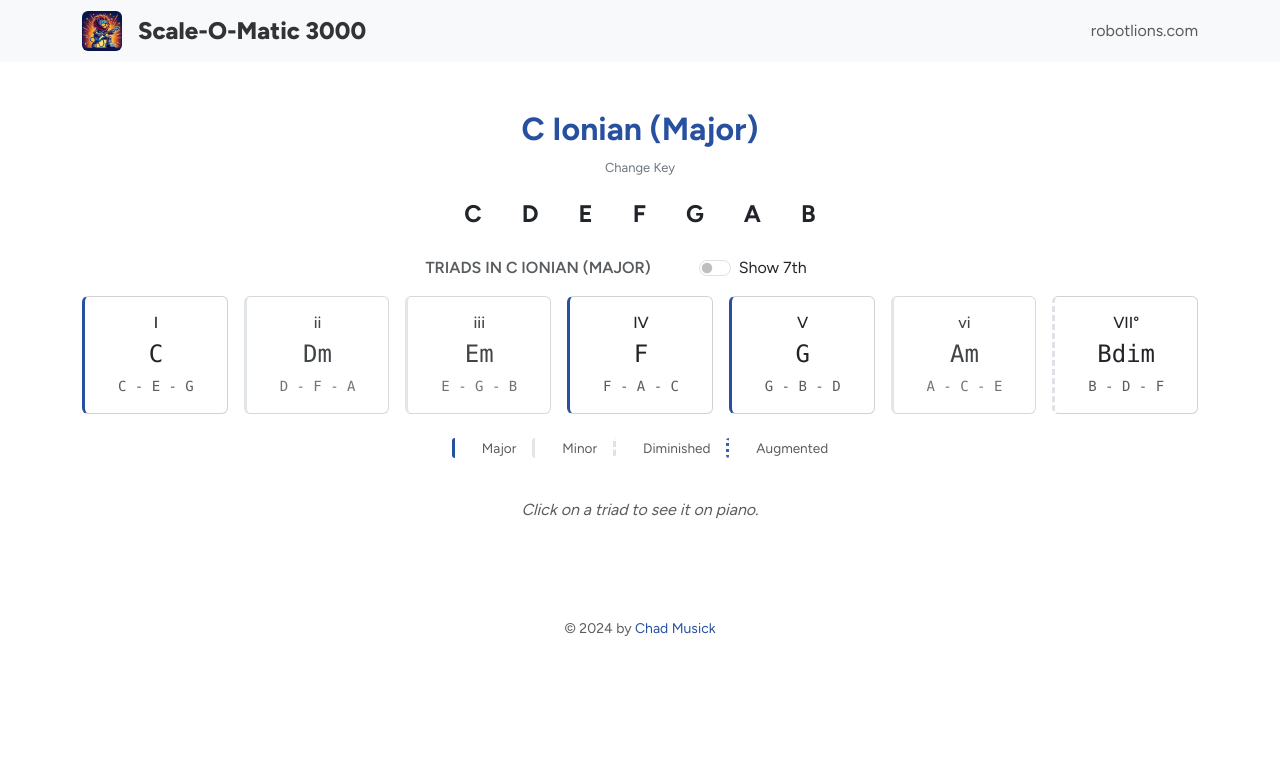
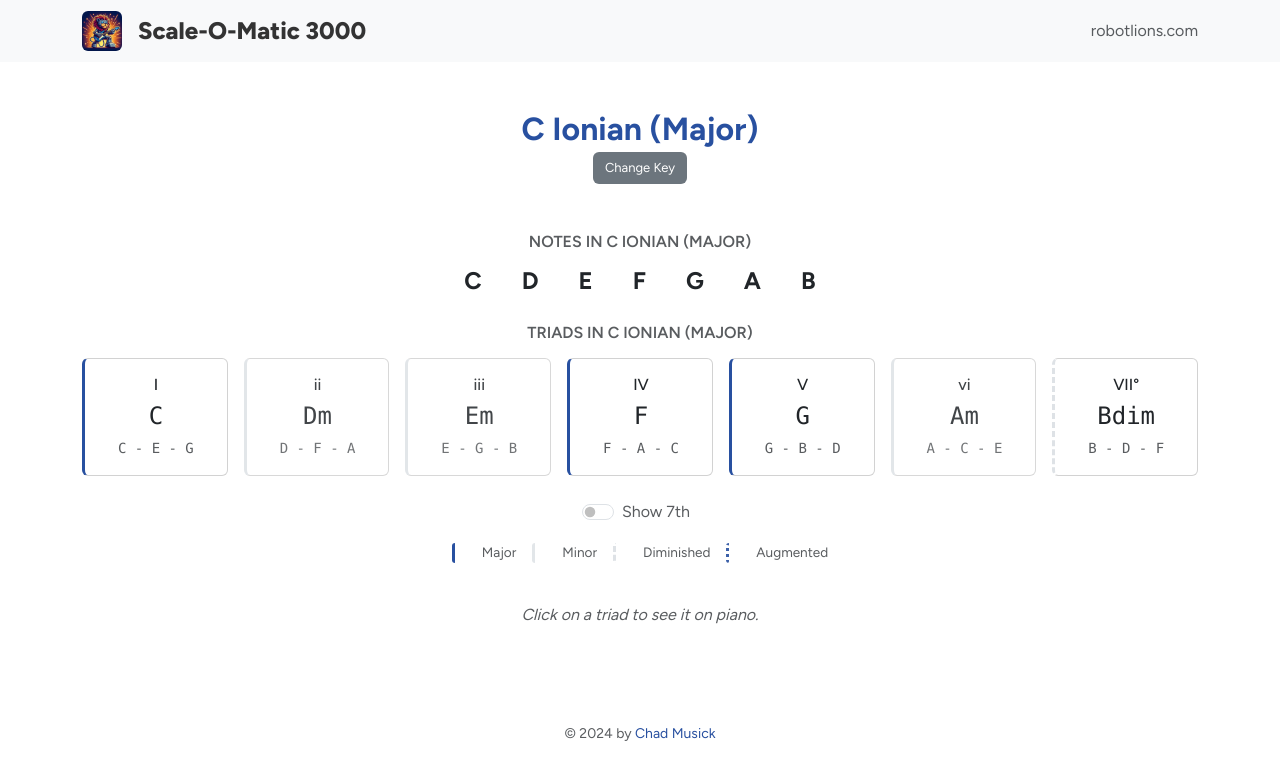
Before and after one commit to robotlions/scaleomatic-vite, a React (Vite) app: page / in a window 1280 px wide. Shown: the top 780 px of the page. Built offline with nearby package versions, Linux system fonts and the light colour scheme; the HTML template or start-up script is replaced by a standard one.

Commit message:
adds tooltip, updates layout

```diff
--- a/src/App.jsx
+++ b/src/App.jsx
@@ -1,4 +1,5 @@
 import { useState, useEffect, useRef } from "react";
+import { Tooltip } from "bootstrap";
 import "./App.css";
 
 const NOTES = ["C", "C#", "D", "D#", "E", "F", "F#", "G", "G#", "A", "A#", "B"];
@@ -133,9 +134,7 @@ function PianoChord({ triad, show7th }) {
   };
   if (show7th) labelBySemitone[rootChrom + seventhOffset] = triad.seventh;
 
-  const chordTones = show7th
-    ? [...triad.notes, triad.seventh]
-    : triad.notes;
+  const chordTones = show7th ? [...triad.notes, triad.seventh] : triad.notes;
   const useFlats = chordTones.some((n) => n.includes("b"));
 
   const KEY_W = 40;
@@ -293,6 +292,27 @@ function App() {
     return () => modalEl.removeEventListener("hidden.bs.modal", onHide);
   }, []);
 
+  useEffect(() => {
+    const tooltipTriggerList = document.querySelectorAll(
+      '[data-bs-toggle="tooltip"]',
+    );
+    const entries = [...tooltipTriggerList].map((el) => {
+      const tooltip = new Tooltip(el);
+      const onClick = (e) => {
+        e.preventDefault();
+        tooltip.show();
+      };
+      el.addEventListener("click", onClick);
+      return { tooltip, el, onClick };
+    });
+    return () => {
+      entries.forEach(({ tooltip, el, onClick }) => {
+        el.removeEventListener("click", onClick);
+        tooltip.dispose();
+      });
+    };
+  });
+
   const triads = getTriads(rootNote, mode);
   const spelled = spellScale(rootNote, mode);
 
@@ -381,13 +401,21 @@ function App() {
         <div className="text-center mb-1">
           <button
             style={{ fontSize: "small" }}
-            className="btn btn-outline-secondary key-btn mx-3"
+            className="btn btn-secondary key-btn mx-3"
             type="button"
             data-bs-toggle="offcanvas"
             data-bs-target="#settingsOffcanvas"
           >
             Change Key
           </button>
+        </div>
+
+        <div className="row mb-1 mt-5">
+            <div className="col text-center">
+              <h2 className="h6 text-uppercase fw-semibold text-muted mb-0">
+                Notes in {NOTES[rootNote]} {MODES[mode].name}
+              </h2>
+            </div>
           </div>
         <div className="mb-3">
           <div className="d-flex flex-wrap justify-content-center gap-2">
@@ -404,22 +432,11 @@ function App() {
         </div>
 
         <div className="mb-5">
-          <div className="d-flex justify-content-center align-items-center mb-3">
+          <div className="row mb-3">
+            <div className="col text-center">
               <h2 className="h6 text-uppercase fw-semibold text-muted mb-0">
                 Triads in {NOTES[rootNote]} {MODES[mode].name}
               </h2>
-            <div className="form-check form-switch mb-0 mx-5">
-              <input
-                className="form-check-input"
-                type="checkbox"
-                role="switch"
-                id="show7thToggle"
-                checked={show7th}
-                onChange={(e) => setShow7th(e.target.checked)}
-              />
-              <label className="form-check-label" htmlFor="show7thToggle">
-                Show 7th
-              </label>
             </div>
           </div>
 
@@ -449,7 +466,34 @@ function App() {
               </div>
             ))}
           </div>
-          <br/>
+
+          <br />
+          <div className="row mb-3">
+            <div className="col text-center">
+              <div className="form-check form-switch d-inline-block">
+                <input
+                  className="form-check-input"
+                  type="checkbox"
+                  role="switch"
+                  id="show7thToggle"
+                  checked={show7th}
+                  onChange={(e) => setShow7th(e.target.checked)}
+                />
+                <label
+                  className="form-check-label text-muted"
+                  htmlFor="show7thToggle"
+                >
+                  Show 7th
+                </label>
+                <i
+                  className="bi bi-info-circle ms-2 text-muted"
+                  data-bs-toggle="tooltip"
+                  data-bs-placement="top"
+                  title="This app uses dominant sevenths rather than diatonic sevenths. For more information on sevenths, consult your local jazz musician."
+                ></i>
+              </div>
+            </div>
+          </div>
           <div className="d-flex flex-wrap justify-content-center gap-3 mb-3">
             <span className="triad-key">
               <span className="triad-key-swatch M"></span>Major
@@ -464,11 +508,14 @@ function App() {
               <span className="triad-key-swatch aug"></span>Augmented
             </span>
           </div>
-        <br/>
+          <br />
           {selectedTriad !== null ? (
             <p className="text-center text-muted fst-italic mb-0">
               Showing piano for{" "}
-              {show7th ? triads[selectedTriad].name7 : triads[selectedTriad].name}.
+              {show7th
+                ? triads[selectedTriad].name7
+                : triads[selectedTriad].name}
+              .
             </p>
           ) : (
             <p className="text-center text-muted fst-italic mb-0">
@@ -490,8 +537,10 @@ function App() {
                 <h5 className="modal-title">
                   {selectedTriad !== null && (
                     <>
-                      {show7th ? triads[selectedTriad].name7 : triads[selectedTriad].name} &mdash;{" "}
-                      {triads[selectedTriad].notes.join(" - ")}
+                      {show7th
+                        ? triads[selectedTriad].name7
+                        : triads[selectedTriad].name}{" "}
+                      &mdash; {triads[selectedTriad].notes.join(" - ")}
                       {show7th && (
                         <span className="piano-seventh">
                           {" "}
@@ -510,10 +559,7 @@ function App() {
               </div>
               <div className="modal-body">
                 {selectedTriad !== null && (
-                  <PianoChord
-                    triad={triads[selectedTriad]}
-                    show7th={show7th}
-                  />
+                  <PianoChord triad={triads[selectedTriad]} show7th={show7th} />
                 )}
               </div>
             </div>
```
Lines whose indentation alone changed are shown as unchanged.
